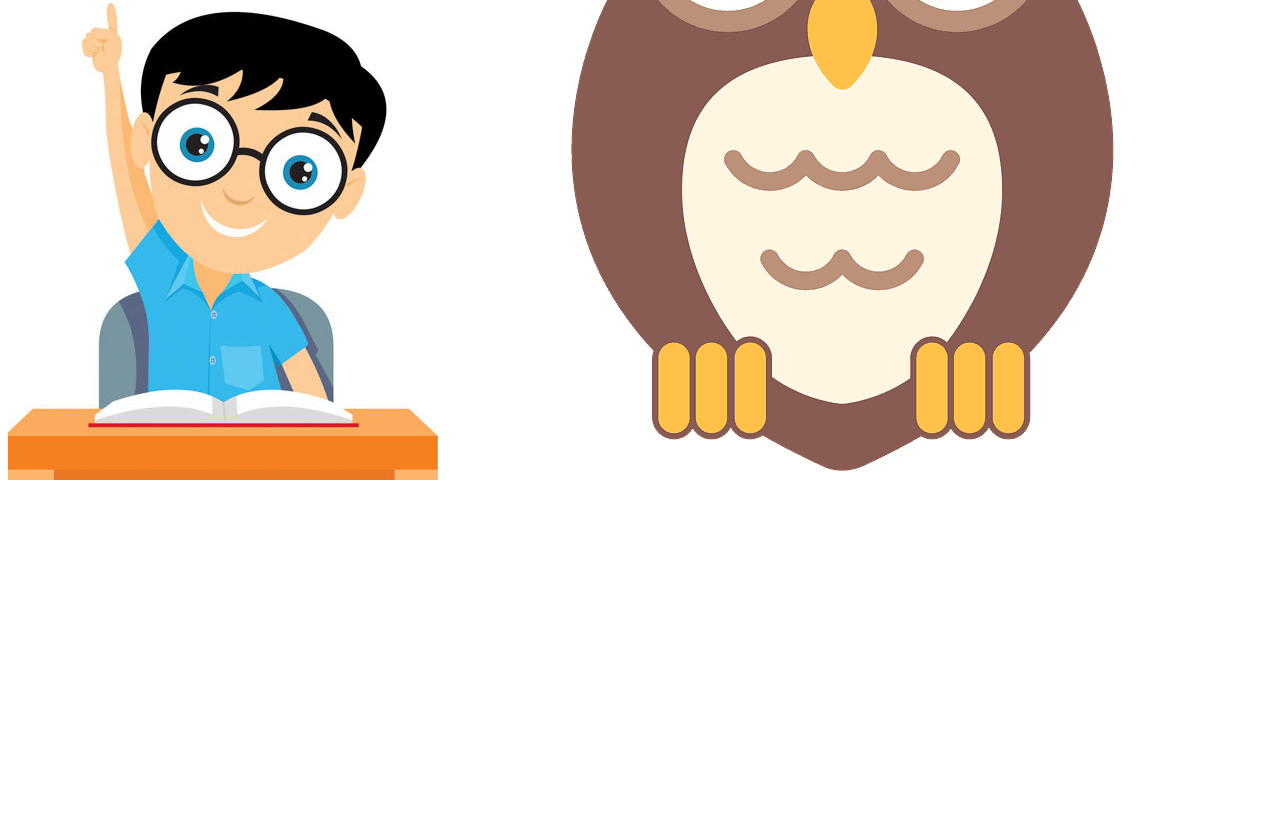
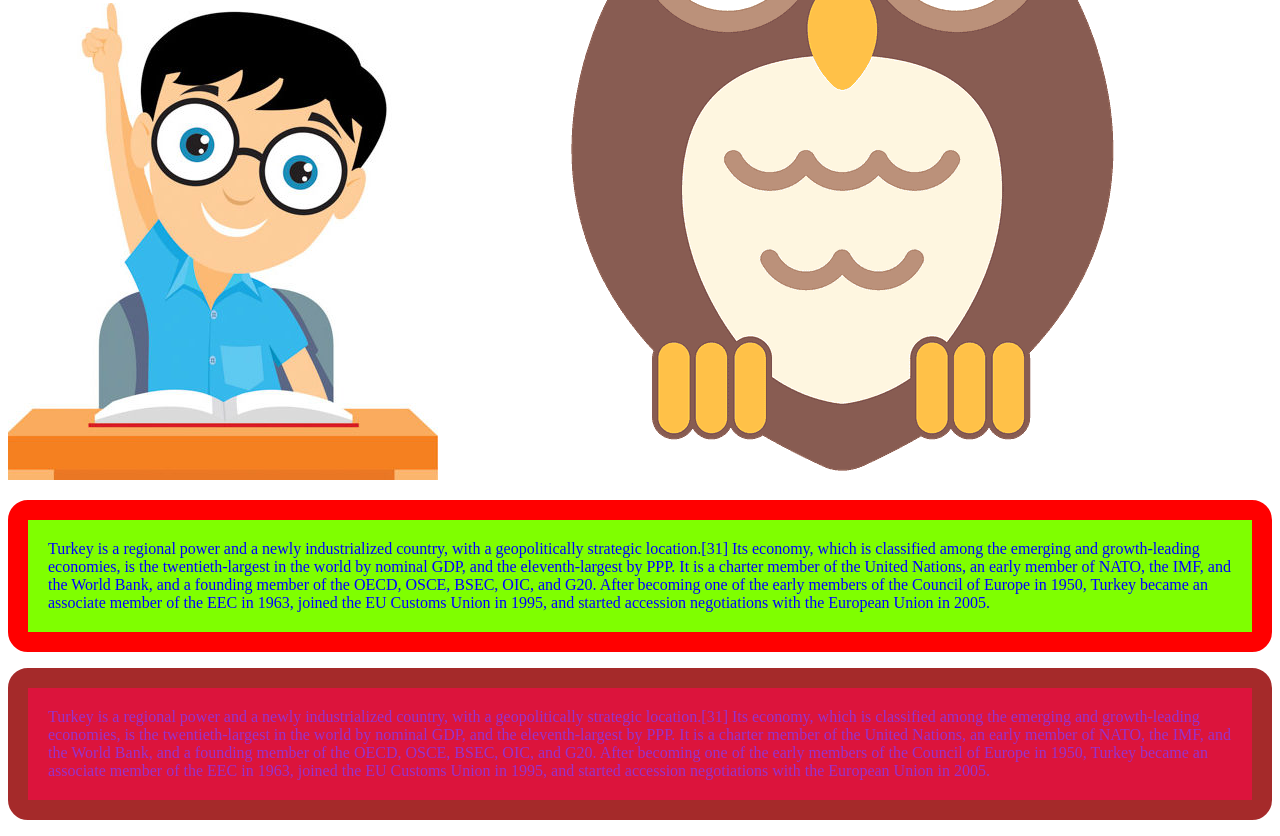
Before and after one commit to badboys1238/my-first-repo, a plain HTML site: page index.html in a window 1280 px wide. Shown: the part 549-1385 px from the top of the page. Before the commit the page ends 1041 px from the top, so only its background shows below. Drawn offline with Linux system fonts and the light colour scheme.

Commit message:
add new item

```diff
--- a/index.html
+++ b/index.html
@@ -15,6 +15,8 @@
     <p>innsha allah</p>
     <img src="pic1.jpg" alt="">
     <img src="img/pecha.png" alt="">
+    <p class="desh">Turkey is a regional power and a newly industrialized country, with a geopolitically strategic location.[31] Its economy, which is classified among the emerging and growth-leading economies, is the twentieth-largest in the world by nominal GDP, and the eleventh-largest by PPP. It is a charter member of the United Nations, an early member of NATO, the IMF, and the World Bank, and a founding member of the OECD, OSCE, BSEC, OIC, and G20. After becoming one of the early members of the Council of Europe in 1950, Turkey became an associate member of the EEC in 1963, joined the EU Customs Union in 1995, and started accession negotiations with the European Union in 2005.</p>
+    <p class="bidesh">Turkey is a regional power and a newly industrialized country, with a geopolitically strategic location.[31] Its economy, which is classified among the emerging and growth-leading economies, is the twentieth-largest in the world by nominal GDP, and the eleventh-largest by PPP. It is a charter member of the United Nations, an early member of NATO, the IMF, and the World Bank, and a founding member of the OECD, OSCE, BSEC, OIC, and G20. After becoming one of the early members of the Council of Europe in 1950, Turkey became an associate member of the EEC in 1963, joined the EU Customs Union in 1995, and started accession negotiations with the European Union in 2005.</p>
 
 </body>
 </html>
--- a/style.css
+++ b/style.css
@@ -1,3 +1,14 @@
-p{
+.desh{
     color: blue;
+    background-color: chartreuse;
+    border: 20px solid red;
+    border-radius: 20px;
+    padding: 20px;
 }
+.bidesh{
+    color: darkorchid;
+    background-color: crimson;
+    border: 20px solid brown;
+    padding: 20px;
+    border-radius: 20px;
+}
```
